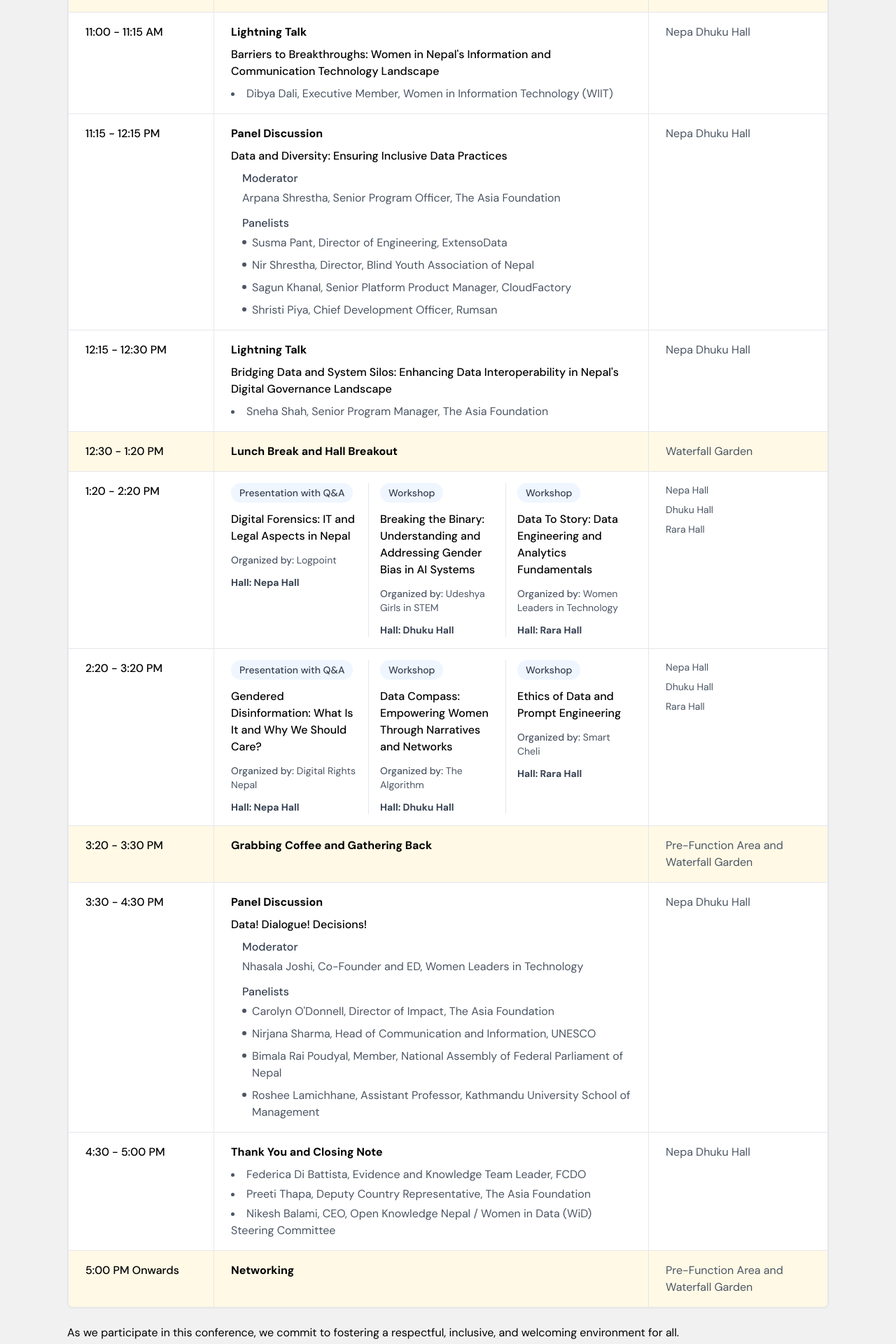
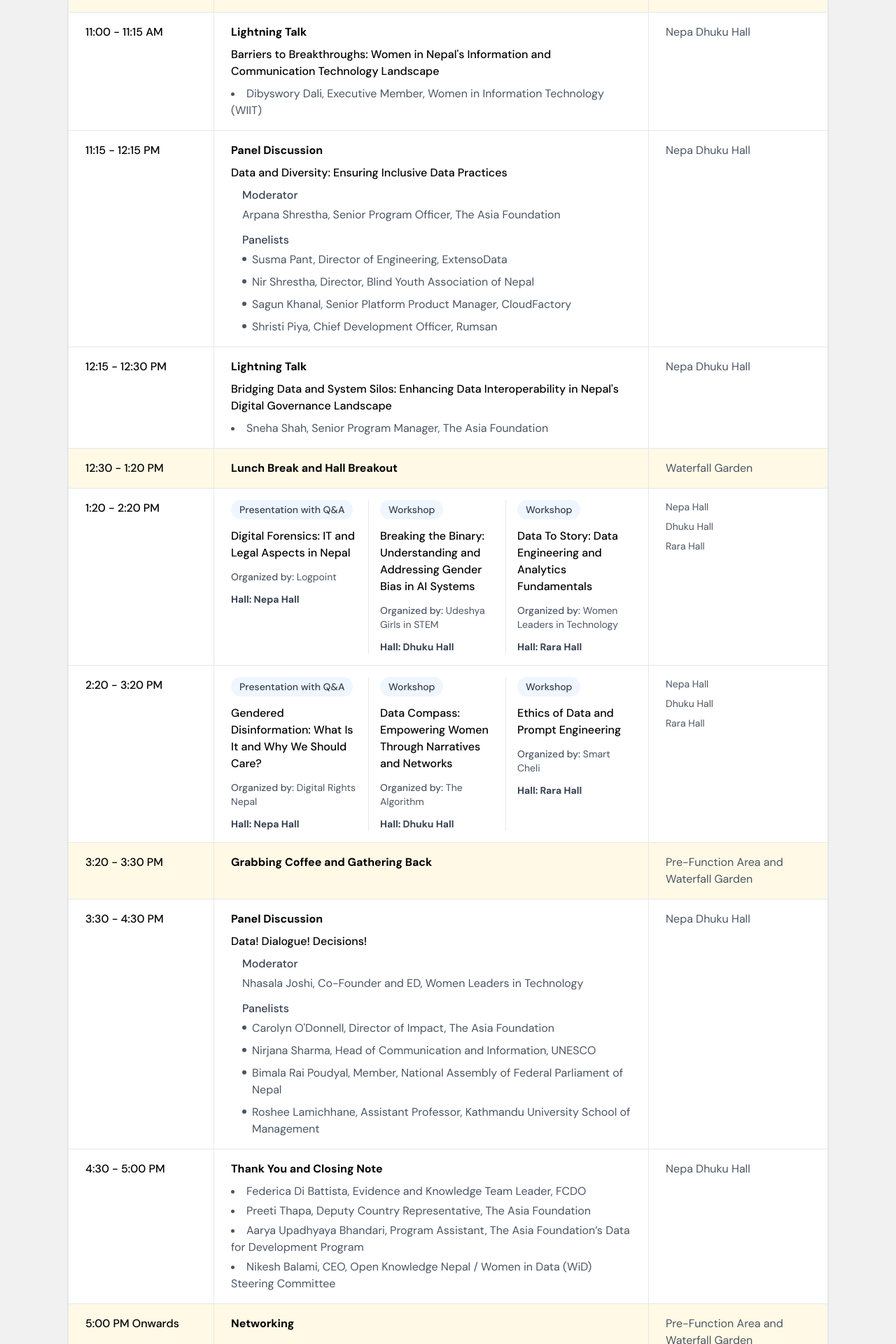
Before and after one commit to openknowledgenp/wid-conference, a Next.js app: page /schedule in a window 1280 px wide. Shown: the part 740-2660 px from the top of the page at 70% size. Built offline with nearby package versions, Linux system fonts and the light colour scheme.

Commit message:
speaker details updated

```diff
--- a/src/app/schedule/page.jsx
+++ b/src/app/schedule/page.jsx
@@ -99,7 +99,7 @@ export default function Schedule() {
       title: "Lightning Talk",
       subtitle: "Barriers to Breakthroughs: Women in Nepal's Information and Communication Technology Landscape",
       location: "Nepa Dhuku Hall",
-      items: ["Dibya Dali, Executive Member, Women in Information Technology (WIIT)"]
+      items: ["Dibyswory Dali, Executive Member, Women in Information Technology (WIIT)"]
     },
     {
       time: "11:15 - 12:15 PM",
@@ -203,6 +203,7 @@ export default function Schedule() {
       items: [
         "Federica Di Battista, Evidence and Knowledge Team Leader, FCDO",
         "Preeti Thapa, Deputy Country Representative, The Asia Foundation",
+        "Aarya Upadhyaya Bhandari, Program Assistant, The Asia Foundation’s Data for Development Program",
         "Nikesh Balami, CEO, Open Knowledge Nepal / Women in Data (WiD) Steering Committee"
       ]
     },
```
